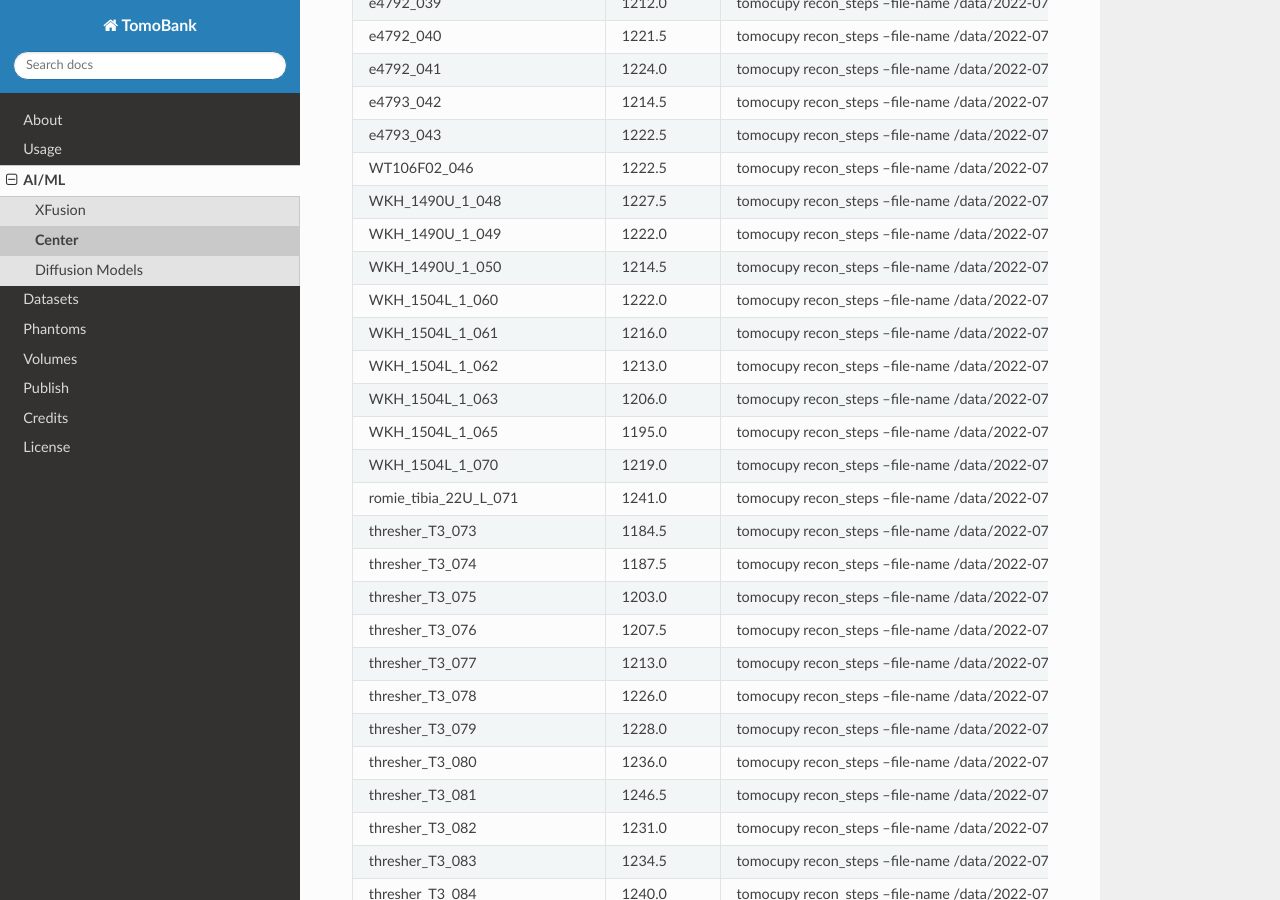
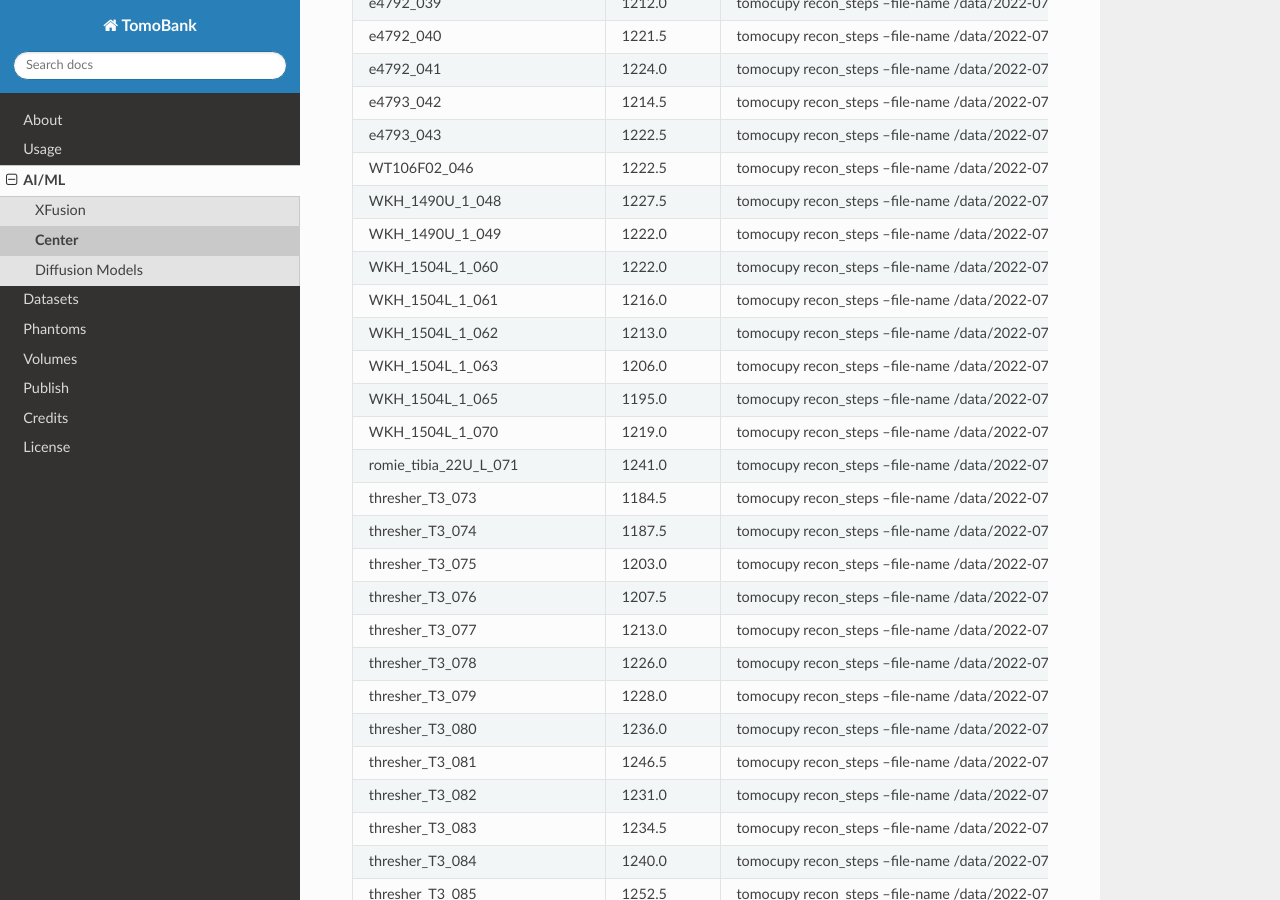
Before and after one commit to tomography/tomobank, a Sphinx documentation site: the page built from docs/source/ai/docs.ai.center.rst, in a window 1280 px wide and 900 px high, scrolled down 1849 px. Built offline with Sphinx 7.4.7 and the Read the Docs theme 3.1.0, drawn with Linux system fonts in a browser that asks for light colours.

Commit message:
final list

```diff
--- a/docs/source/ai/docs.ai.center.rst
+++ b/docs/source/ai/docs.ai.center.rst
@@ -159,9 +159,6 @@ The data are avaialable at ai_00001_
    * - WKH_1490U_1_049
      - 1222.0
      - tomocupy recon_steps --file-name /data/2022-07/Stock/WKH_1490U_1_049.h5 --rotation-axis 1222.0  --reconstruction-type try --remove-stripe-method fw
-   * - WKH_1490U_1_050
-     - 1214.5
-     - tomocupy recon_steps --file-name /data/2022-07/Stock/WKH_1490U_1_050.h5 --rotation-axis 1214.5  --reconstruction-type try --remove-stripe-method fw --dezinger 3
    * - WKH_1504L_1_060
      - 1222.0
      - tomocupy recon_steps --file-name /data/2022-07/Stock/WKH_1504L_1_060.h5 --rotation-axis 1222.0  --reconstruction-type try --remove-stripe-method fw
```
